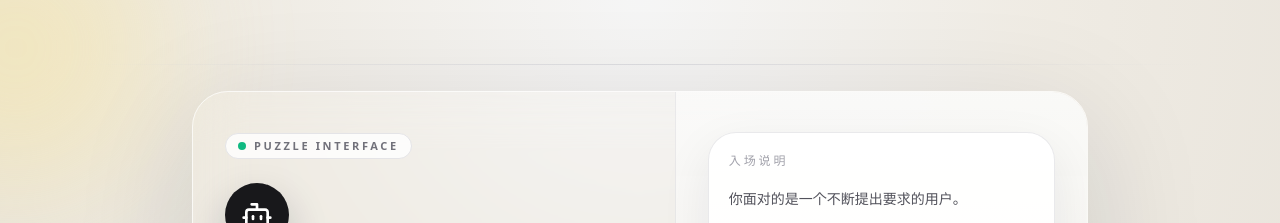
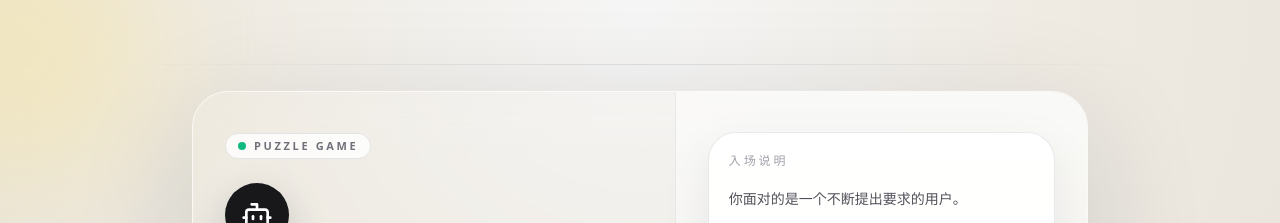
Before and after one commit to Intersection98/Do-not-ask-LLM, a React (Vite) app: page /#/ in a window 1280 px wide. Shown: the top 223 px of the page. Built offline with nearby package versions, Linux system fonts and the light colour scheme.

Commit message:
Update home badge copy

```diff
--- a/src/pages/Home.tsx
+++ b/src/pages/Home.tsx
@@ -42,7 +42,7 @@ export default function Home() {
             <div className="border-b border-zinc-200/70 px-8 py-10 md:border-b-0 md:border-r">
               <div className="inline-flex items-center gap-2 rounded-full border border-zinc-200 bg-white/80 px-3 py-1 text-[11px] font-semibold uppercase tracking-[0.24em] text-zinc-500">
                 <span className="h-2 w-2 rounded-full bg-emerald-500" />
-                Puzzle Interface
+                puzzle game
               </div>
 
               <div className="mt-6 flex h-16 w-16 items-center justify-center rounded-full bg-zinc-900 text-white shadow-[0_18px_40px_rgba(15,23,42,0.22)]">
```
